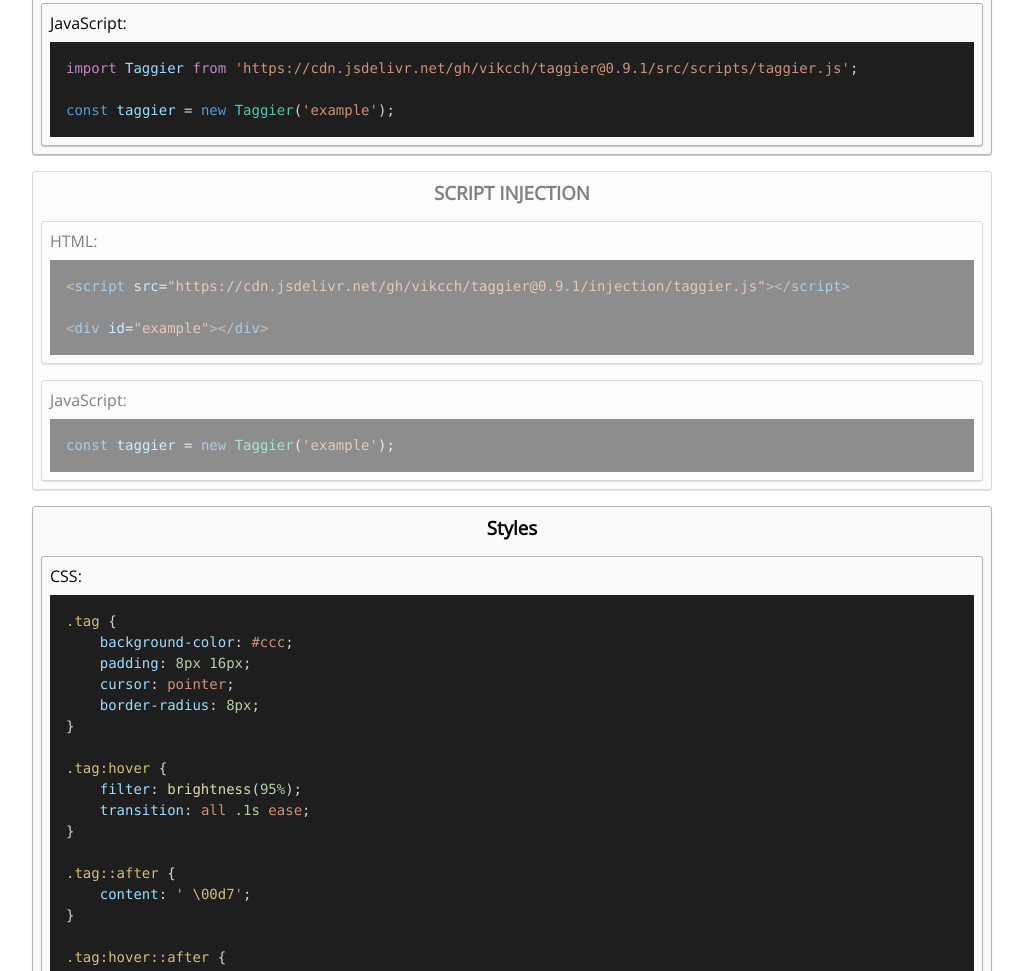
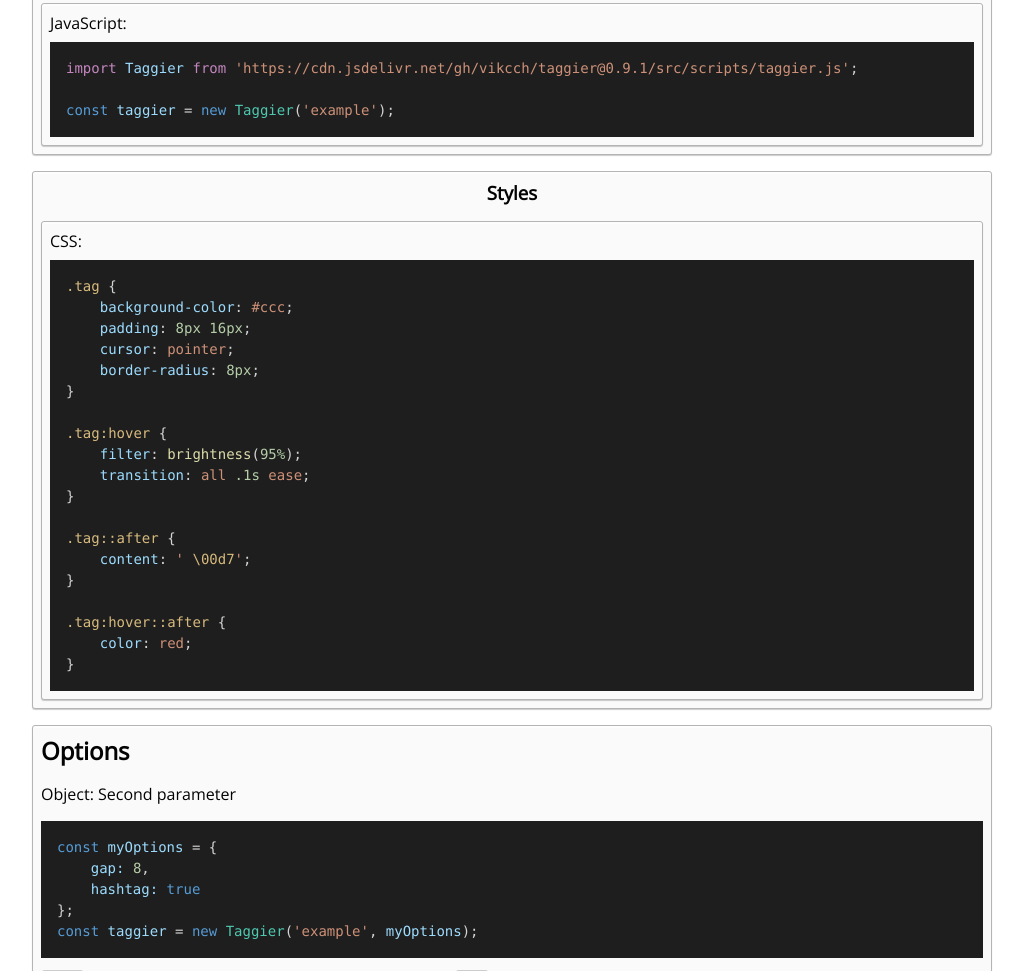
Before and after one commit to vikcch/taggier, a website with bundled scripts: page index.html in a window 1280 px wide. Shown: the part 1069-2040 px from the top of the page, without its empty margins (128-1151 px from the left). Built offline with nearby package versions, Linux system fonts and the light colour scheme.

Commit message:
style: hide script injection

```diff
--- a/index.html
+++ b/index.html
@@ -134,7 +134,7 @@
 
         </section>
 
-        <section class="badge" style="opacity: .5;">
+        <section class="badge" style="opacity: .5; display: none;">
 
             <h3 class="text-center">SCRIPT INJECTION</h3>
 
```
